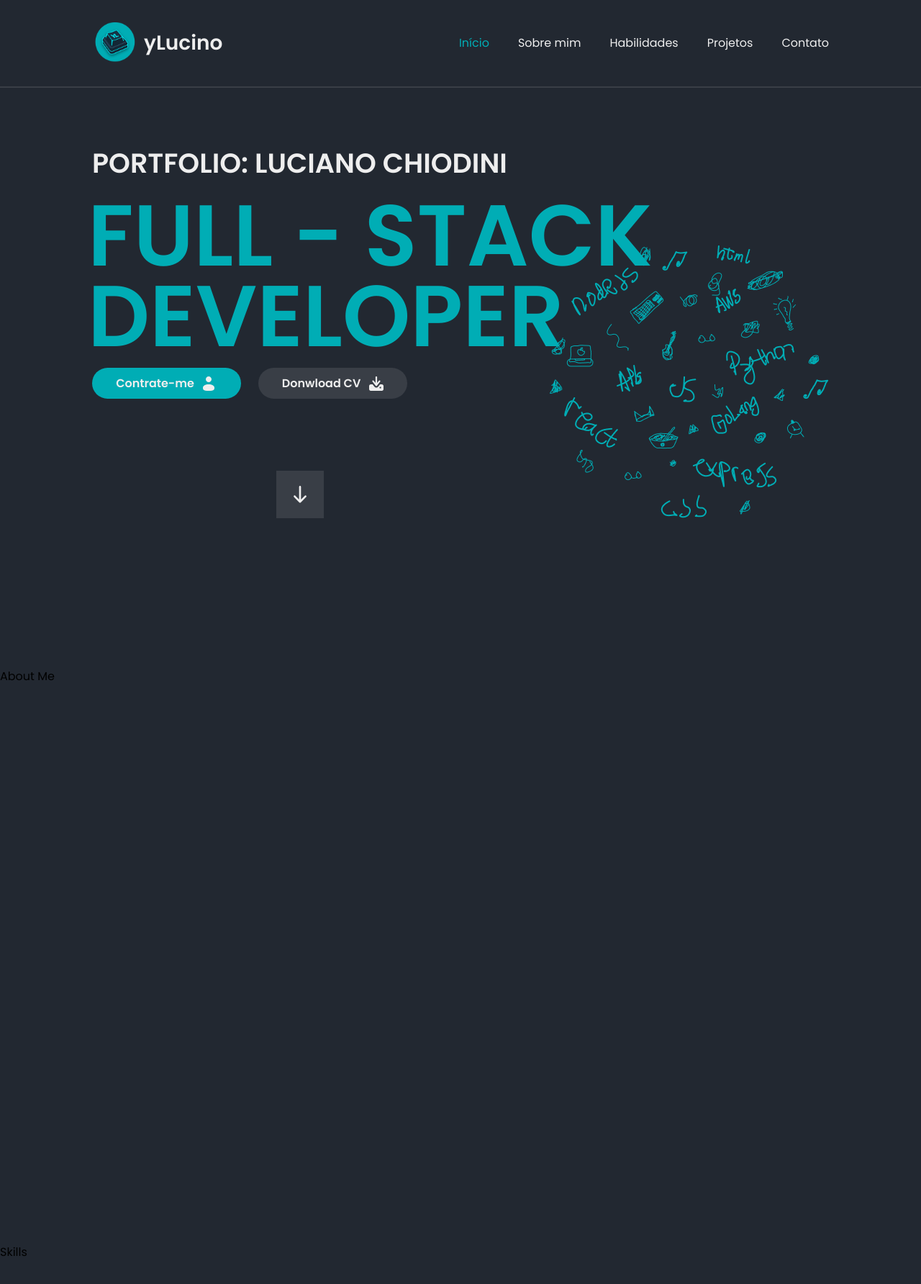
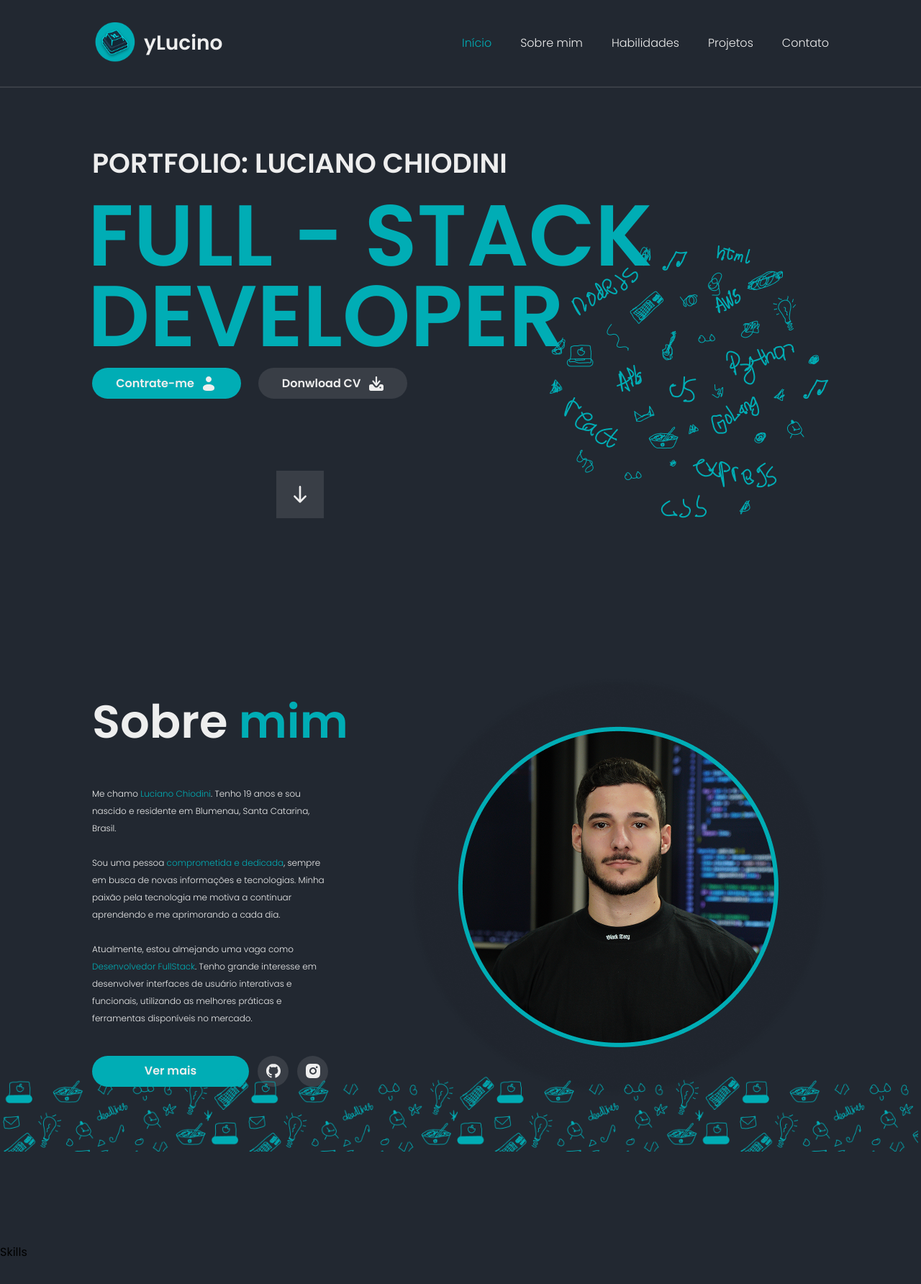
Before and after one commit to yLucino/Portfolio-2.0-Next, a Next.js app: page / in a window 1280 px wide. Shown: the top 1784 px of the page at 72% size. Built offline with nearby package versions, Linux system fonts and the light colour scheme.

Commit message:
adding about-me, no responsive

```diff
--- a/app/globals.css
+++ b/app/globals.css
@@ -26,12 +26,12 @@
   --poppins-bold-s-8: 600 8px/12px 'Poppins', sans-serif;
 
   /* Regular */
-  --poppins-regular-h1-38: 400 38px/57px 'Poppins', sans-serif;
-  --poppins-regular-h2-28: 400 28px/42px 'Poppins', sans-serif;
-  --poppins-regular-h3-21: 400 21px/31px 'Poppins', sans-serif;
-  --poppins-regular-h4-16: 400 16px/24px 'Poppins', sans-serif;
-  --poppins-regular-p-12: 400 12px/18px 'Poppins', sans-serif;
-  --poppins-regular-s-8: 400 8px/12px 'Poppins', sans-serif;
+  --poppins-regular-h1-38: 300 38px/57px 'Poppins', sans-serif;
+  --poppins-regular-h2-28: 300 28px/42px 'Poppins', sans-serif;
+  --poppins-regular-h3-21: 300 21px/31px 'Poppins', sans-serif;
+  --poppins-regular-h4-16: 300 16px/24px 'Poppins', sans-serif;
+  --poppins-regular-p-12: 300 12px/18px 'Poppins', sans-serif;
+  --poppins-regular-s-8: 300 8px/12px 'Poppins', sans-serif;
 }
 
 @theme {
@@ -98,3 +98,7 @@
 ::-webkit-scrollbar-thumb:hover {
   background: var(--cian);
 }
+
+span {
+  color: var(--cian);
+}
--- a/app/layout.tsx
+++ b/app/layout.tsx
@@ -10,7 +10,7 @@ const poppinsSans = Poppins({
 });
 
 export const metadata: Metadata = {
-  title: "Portfolio 2.0",
+  title: "Portfolio | Luciano Chiodini",
   description: "Portfolio 2.0 (Luciano Chiodini , yLucino) Generated by NextJS",
 };
 
--- a/pages/about-me/page.tsx
+++ b/pages/about-me/page.tsx
@@ -1,7 +1,41 @@
+import Link from "next/link";
+import Image from "next/image";
+
+import iconGitHub from "../../assets/icons/solar_github-bold.svg";
+import iconInstagram from "../../assets/icons/solar_instagram-bold.svg";
+import perfilPhoto from "../../assets/perfil-photo.png";
+import bg from "../../assets/BG-Section-About-me.png";
+
 export default function AboutMe() {
   return (
-    <section id="about-me" className="w-full h-screen bg-dark-blue pt-32">
-      <h1>About Me</h1>
+    <section id="about-me" className="w-full flex justify-between items-center h-screen bg-dark-blue pt-32 px-32 relative">
+      <div className="-mt-16">
+        <h1 className="text-light-white font-b-title-desktop-64">Sobre <span>mim</span></h1>
+
+        <p className="max-w-[336px] text-light-white font-r-p-12 !leading-6 my-10">
+          Me chamo <span>Luciano Chiodini</span>. Tenho 19 anos e sou nascido e residente em Blumenau, Santa Catarina, Brasil.
+          <br /><br />
+          Sou uma pessoa <span>comprometida e dedicada</span>, sempre em busca de novas informações e tecnologias.
+          Minha paixão pela tecnologia me motiva a continuar aprendendo e me aprimorando a cada dia.
+          <br /><br />
+          Atualmente, estou almejando uma vaga como <span>Desenvolvedor FullStack</span>. Tenho grande interesse em desenvolver interfaces de usuário interativas e funcionais, utilizando as melhores práticas e ferramentas disponíveis no mercado.
+        </p>
+
+        <div className="flex gap-3">
+          <button className="h-[43px] w-[218px] rounded-full bg-cian text-light-white font-b-h4-16 cursor-pointer transition-all duration-300 hover:scale-105 hover:shadow-2xl shadow-cian">
+            <Link href={'/certifications'}>Ver mais</Link>
+          </button>
+          <button className="size-[43px] rounded-full bg-gray flex items-center justify-center cursor-pointer transition-all duration-300 hover:scale-105 hover:shadow-2xl shadow-gray">
+            <Link href={'https://github.com/yLucino'} target="_blank"><Image src={iconGitHub} alt=""/></Link>
+          </button>
+          <button className="size-[43px] rounded-full bg-gray flex items-center justify-center cursor-pointer transition-all duration-300 hover:scale-105 hover:shadow-2xl shadow-gray">
+            <Link href={'https://www.instagram.com/luci_ano_chi'} target="_blank"><Image src={iconInstagram} alt=""/></Link>
+          </button>
+        </div>
+      </div>
+
+      <Image className="-mt-16" src={perfilPhoto} alt="Perfil photo"/>
+      <Image className="absolute -left-1 bottom-0 bg-repeat w-full max-h-[121px]" src={bg} alt=""/>
     </section>
   )
 }
```
